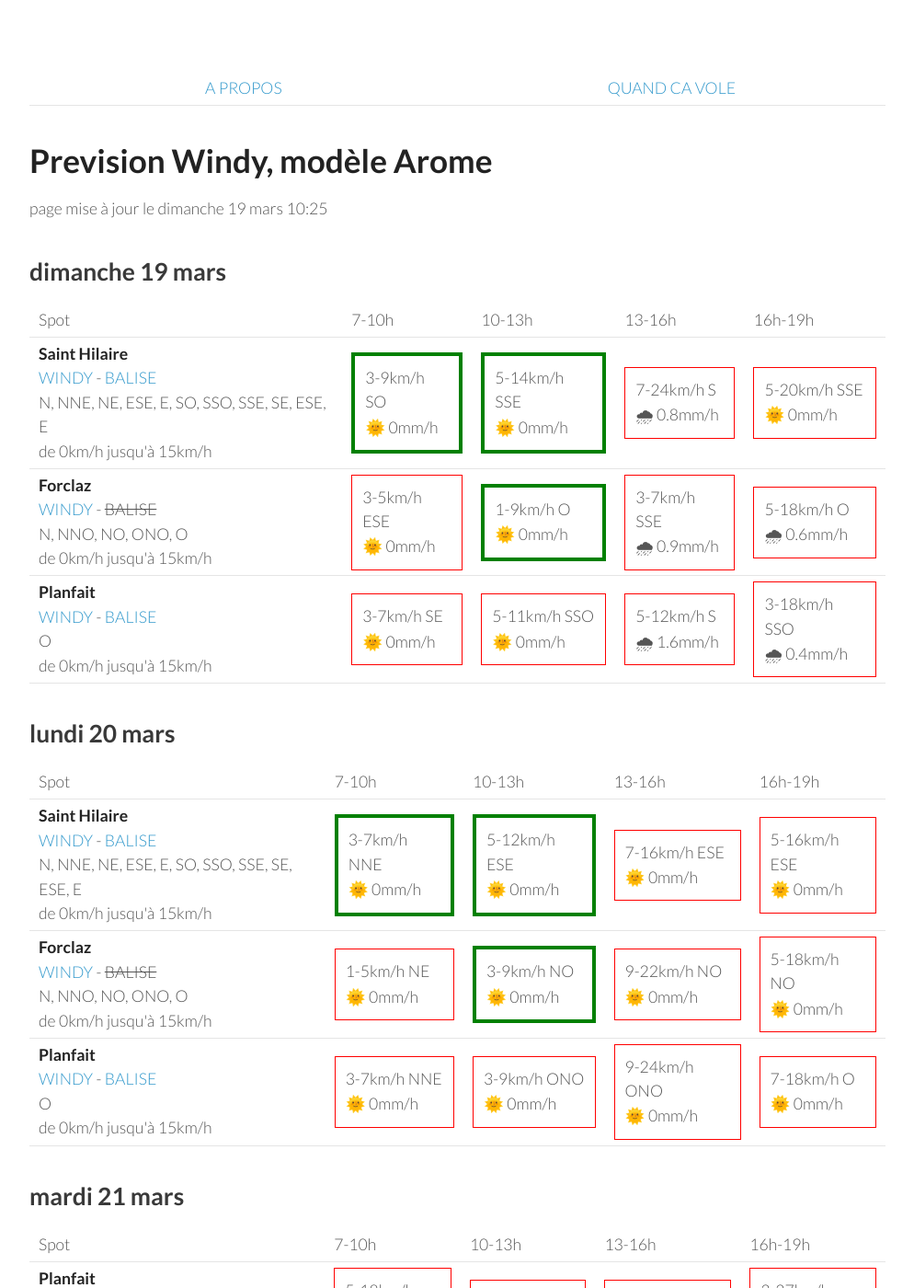
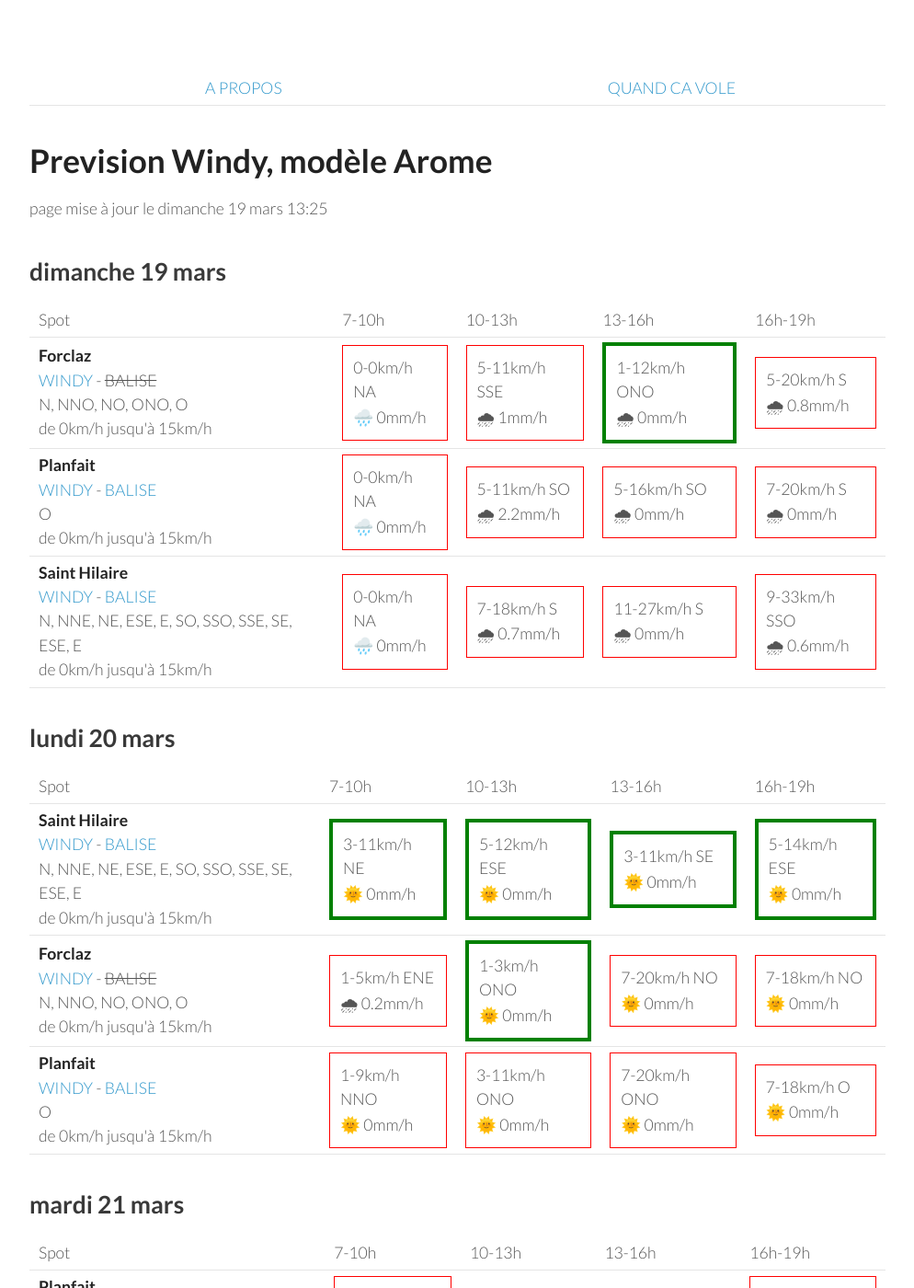
Before and after one commit to parapente-dans-le-nord/parapente-dans-le-nord.github.io, a Jekyll site: the page built from alpes_nord.markdown, in a window 1280 px wide and 1400 px high. Shown: the whole window at 92% size, without its empty margins (26-1020 px from the left). Built offline with Jekyll 4.4.1, drawn with Linux system fonts in a browser that asks for light colours.

Commit message:
update index.markdown

```diff
--- a/alpes_nord.markdown
+++ b/alpes_nord.markdown
@@ -7,7 +7,7 @@ title:  "Tous les spots"
 {: .links}
 
 # Prevision Windy, modèle Arome
-page mise à jour le dimanche 19 mars 10:25
+page mise à jour le dimanche 19 mars 13:25
 
 ## dimanche 19 mars
 
@@ -22,33 +22,30 @@ page mise à jour le dimanche 19 mars 10:25
       <td>16h-19h</td>
     </tr>
 <tr>
-        <td><strong>Saint Hilaire</strong><br><a href="https://windy.com/45.307/5.888?45.087,5.889,9,m:eUFagkX">WINDY</a> - <span class=""><a href="http://www.balisemeteo.com/balise.php?idBalise=61">BALISE</a> </span><br> <span class="vent-favorable">N, NNE, NE, ESE, E, SO, SSO, SSE, SE, ESE, E</span><br><span class="force-vent">de 0km/h jusqu'à 15km/h</span> </td>
-
-            <td><div class="flyable"><p>3-9km/h SO</p><p>🌞 0mm/h</p></div></td>
-            <td><div class="flyable"><p>5-14km/h SSE</p><p>🌞 0mm/h</p></div></td>
-            <td><div class="not-flyable"><p>7-24km/h S</p><p>🌧 0.8mm/h</p></div></td>
-            <td><div class="not-flyable"><p>5-20km/h SSE</p><p>🌞 0mm/h</p></div></td>
-
-
-    </tr>
-<tr>
         <td><strong>Forclaz</strong><br><a href="https://windy.com/45.814/6.247?45.375,6.246,8,m:eVwaglz">WINDY</a> - <span class="no-balise"> BALISE </span><br> <span class="vent-favorable">N, NNO, NO, ONO, O</span><br><span class="force-vent">de 0km/h jusqu'à 15km/h</span> </td>
 
-            <td><div class="not-flyable"><p>3-5km/h ESE</p><p>🌞 0mm/h</p></div></td>
-            <td><div class="flyable"><p>1-9km/h O</p><p>🌞 0mm/h</p></div></td>
-            <td><div class="not-flyable"><p>3-7km/h SSE</p><p>🌧 0.9mm/h</p></div></td>
-            <td><div class="not-flyable"><p>5-18km/h O</p><p>🌧 0.6mm/h</p></div></td>
-
+            <td><div class="not-flyable"><p>0-0km/h NA</p><p>🌧️ 0mm/h</p></div></td>
+            <td><div class="not-flyable"><p>5-11km/h SSE</p><p>🌧 1mm/h</p></div></td>
+            <td><div class="flyable"><p>1-12km/h ONO</p><p>🌧 0mm/h</p></div></td>
+            <td><div class="not-flyable"><p>5-20km/h S</p><p>🌧 0.8mm/h</p></div></td>
 
     </tr>
 <tr>
         <td><strong>Planfait</strong><br><a href="https://windy.com/45.853/6.223?45.415,6.223,8">WINDY</a> - <span class=""><a href="https://www.openwindmap.org/PP496">BALISE</a> </span><br> <span class="vent-favorable">O</span><br><span class="force-vent">de 0km/h jusqu'à 15km/h</span> </td>
 
-            <td><div class="not-flyable"><p>3-7km/h SE</p><p>🌞 0mm/h</p></div></td>
-            <td><div class="not-flyable"><p>5-11km/h SSO</p><p>🌞 0mm/h</p></div></td>
-            <td><div class="not-flyable"><p>5-12km/h S</p><p>🌧 1.6mm/h</p></div></td>
-            <td><div class="not-flyable"><p>3-18km/h SSO</p><p>🌧 0.4mm/h</p></div></td>
+            <td><div class="not-flyable"><p>0-0km/h NA</p><p>🌧️ 0mm/h</p></div></td>
+            <td><div class="not-flyable"><p>5-11km/h SO</p><p>🌧 2.2mm/h</p></div></td>
+            <td><div class="not-flyable"><p>5-16km/h SO</p><p>🌧 0mm/h</p></div></td>
+            <td><div class="not-flyable"><p>7-20km/h S</p><p>🌧 0mm/h</p></div></td>
 
+    </tr>
+<tr>
+        <td><strong>Saint Hilaire</strong><br><a href="https://windy.com/45.307/5.888?45.087,5.889,9,m:eUFagkX">WINDY</a> - <span class=""><a href="http://www.balisemeteo.com/balise.php?idBalise=61">BALISE</a> </span><br> <span class="vent-favorable">N, NNE, NE, ESE, E, SO, SSO, SSE, SE, ESE, E</span><br><span class="force-vent">de 0km/h jusqu'à 15km/h</span> </td>
+
+            <td><div class="not-flyable"><p>0-0km/h NA</p><p>🌧️ 0mm/h</p></div></td>
+            <td><div class="not-flyable"><p>7-18km/h S</p><p>🌧 0.7mm/h</p></div></td>
+            <td><div class="not-flyable"><p>11-27km/h S</p><p>🌧 0mm/h</p></div></td>
+            <td><div class="not-flyable"><p>9-33km/h SSO</p><p>🌧 0.6mm/h</p></div></td>
 
     </tr>
 
@@ -70,29 +67,29 @@ page mise à jour le dimanche 19 mars 10:25
 <tr>
         <td><strong>Saint Hilaire</strong><br><a href="https://windy.com/45.307/5.888?45.087,5.889,9,m:eUFagkX">WINDY</a> - <span class=""><a href="http://www.balisemeteo.com/balise.php?idBalise=61">BALISE</a> </span><br> <span class="vent-favorable">N, NNE, NE, ESE, E, SO, SSO, SSE, SE, ESE, E</span><br><span class="force-vent">de 0km/h jusqu'à 15km/h</span> </td>
 
-            <td><div class="flyable"><p>3-7km/h NNE</p><p>🌞 0mm/h</p></div></td>
+            <td><div class="flyable"><p>3-11km/h NE</p><p>🌞 0mm/h</p></div></td>
             <td><div class="flyable"><p>5-12km/h ESE</p><p>🌞 0mm/h</p></div></td>
-            <td><div class="not-flyable"><p>7-16km/h ESE</p><p>🌞 0mm/h</p></div></td>
-            <td><div class="not-flyable"><p>5-16km/h ESE</p><p>🌞 0mm/h</p></div></td>
+            <td><div class="flyable"><p>3-11km/h SE</p><p>🌞 0mm/h</p></div></td>
+            <td><div class="flyable"><p>5-14km/h ESE</p><p>🌞 0mm/h</p></div></td>
 
 
     </tr>
 <tr>
         <td><strong>Forclaz</strong><br><a href="https://windy.com/45.814/6.247?45.375,6.246,8,m:eVwaglz">WINDY</a> - <span class="no-balise"> BALISE </span><br> <span class="vent-favorable">N, NNO, NO, ONO, O</span><br><span class="force-vent">de 0km/h jusqu'à 15km/h</span> </td>
 
-            <td><div class="not-flyable"><p>1-5km/h NE</p><p>🌞 0mm/h</p></div></td>
-            <td><div class="flyable"><p>3-9km/h NO</p><p>🌞 0mm/h</p></div></td>
-            <td><div class="not-flyable"><p>9-22km/h NO</p><p>🌞 0mm/h</p></div></td>
-            <td><div class="not-flyable"><p>5-18km/h NO</p><p>🌞 0mm/h</p></div></td>
+            <td><div class="not-flyable"><p>1-5km/h ENE</p><p>🌧 0.2mm/h</p></div></td>
+            <td><div class="flyable"><p>1-3km/h ONO</p><p>🌞 0mm/h</p></div></td>
+            <td><div class="not-flyable"><p>7-20km/h NO</p><p>🌞 0mm/h</p></div></td>
+            <td><div class="not-flyable"><p>7-18km/h NO</p><p>🌞 0mm/h</p></div></td>
 
 
     </tr>
 <tr>
         <td><strong>Planfait</strong><br><a href="https://windy.com/45.853/6.223?45.415,6.223,8">WINDY</a> - <span class=""><a href="https://www.openwindmap.org/PP496">BALISE</a> </span><br> <span class="vent-favorable">O</span><br><span class="force-vent">de 0km/h jusqu'à 15km/h</span> </td>
 
-            <td><div class="not-flyable"><p>3-7km/h NNE</p><p>🌞 0mm/h</p></div></td>
-            <td><div class="not-flyable"><p>3-9km/h ONO</p><p>🌞 0mm/h</p></div></td>
-            <td><div class="not-flyable"><p>9-24km/h ONO</p><p>🌞 0mm/h</p></div></td>
+            <td><div class="not-flyable"><p>1-9km/h NNO</p><p>🌞 0mm/h</p></div></td>
+            <td><div class="not-flyable"><p>3-11km/h ONO</p><p>🌞 0mm/h</p></div></td>
+            <td><div class="not-flyable"><p>7-20km/h ONO</p><p>🌞 0mm/h</p></div></td>
             <td><div class="not-flyable"><p>7-18km/h O</p><p>🌞 0mm/h</p></div></td>
 
 
```
